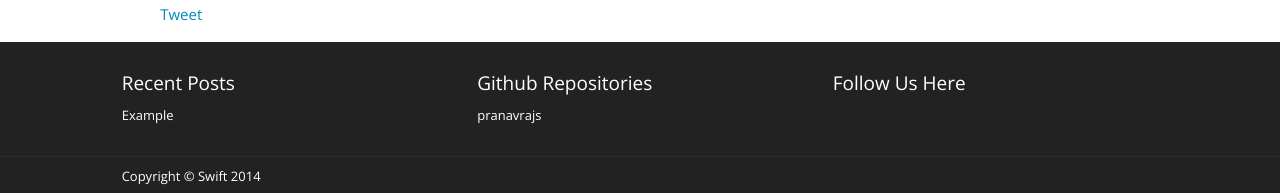
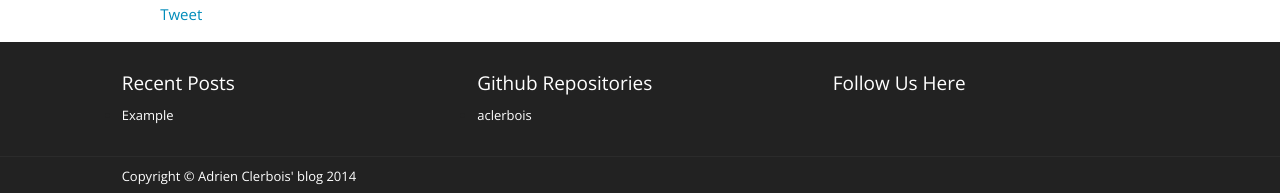
Before and after one commit to aclerbois-zz/aclerbois.github.io, a Jekyll site: the page built from index.md, in a window 1280 px wide and 900 px high, scrolled down 2366 px, cut to the strip 360-900 px from the top of the window. Shown: the part 344-537 px from the top of the strip. Built offline with Jekyll 4.4.1, drawn with Linux system fonts in a browser that asks for light colours; nearby versions of some CDN libraries; comment, search, counter and statistics services are not loaded; some of the changed text lies outside the part shown.

Commit message:
Add configuration

```diff
--- a/_config.yml
+++ b/_config.yml
@@ -1,20 +1,20 @@
 # Site settings
-title: Swift
+title: Adrien Clerbois' blog
 description: A clean minimal Theme for Jekyll
-email: pranav@maangalabs.com
+email: adrien.clerbois@outlook.com
 baseurl: /swift
-url: "http://pranav.maangalabs.com" # the base hostname & protocol for your site
+url: "http://aclerbois.github.io" # the base hostname & protocol for your site
 #favicon
 favicon: /favicon.png
 
 #feed
 feedburner_username: maangalabs
 #twitter
-twitter_username: pranavrajs
-github_username:  pranavrajs
+twitter_username: aclerbois
+github_username:  aclerbois
 
 #linkedin
-linkedin_username: pranavrajs
+linkedin_username: aclerbois
 
 #google analytics
 google_analytics_id : UA-53386152-2
@@ -22,7 +22,7 @@ google_analytics_id : UA-53386152-2
 gplus_username: 101893920934936418705
 
 #fb_username
-fb_username: pranav.tayberrycreative
+fb_username: adrien.clerbois
 
 #permalink /blog/2014/11/11/this-is-a-sample-post
 permalink: /blog/:year/:month/:day/:title
```
